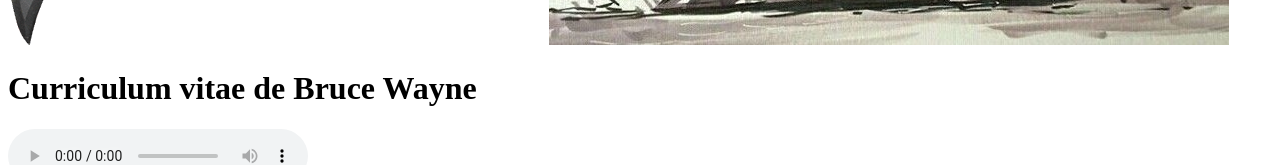
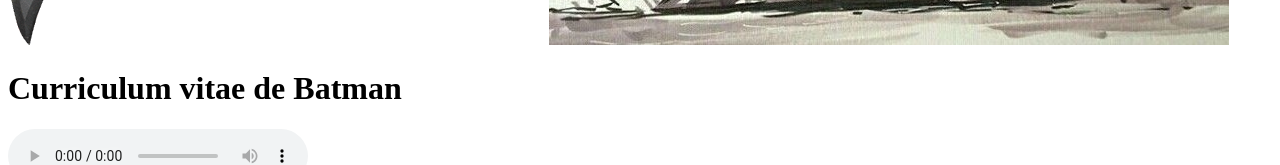
Before and after one commit to FabioDrizZt/CV---Batman-321, a plain HTML site: page index.html in a window 1280 px wide. Shown: the part 481-646 px from the top of the page. Drawn offline with Linux system fonts and the light colour scheme.

Commit message:
cambie el nombre a batman

```diff
--- a/index.html
+++ b/index.html
@@ -17,7 +17,7 @@
         />
         <img src="img/Screenshot_1.jpg" alt="batmancito" />
       </div>
-      <h1>Curriculum vitae de Bruce Wayne</h1>
+      <h1>Curriculum vitae de Batman</h1>
     </header>
 
     <main>
```
